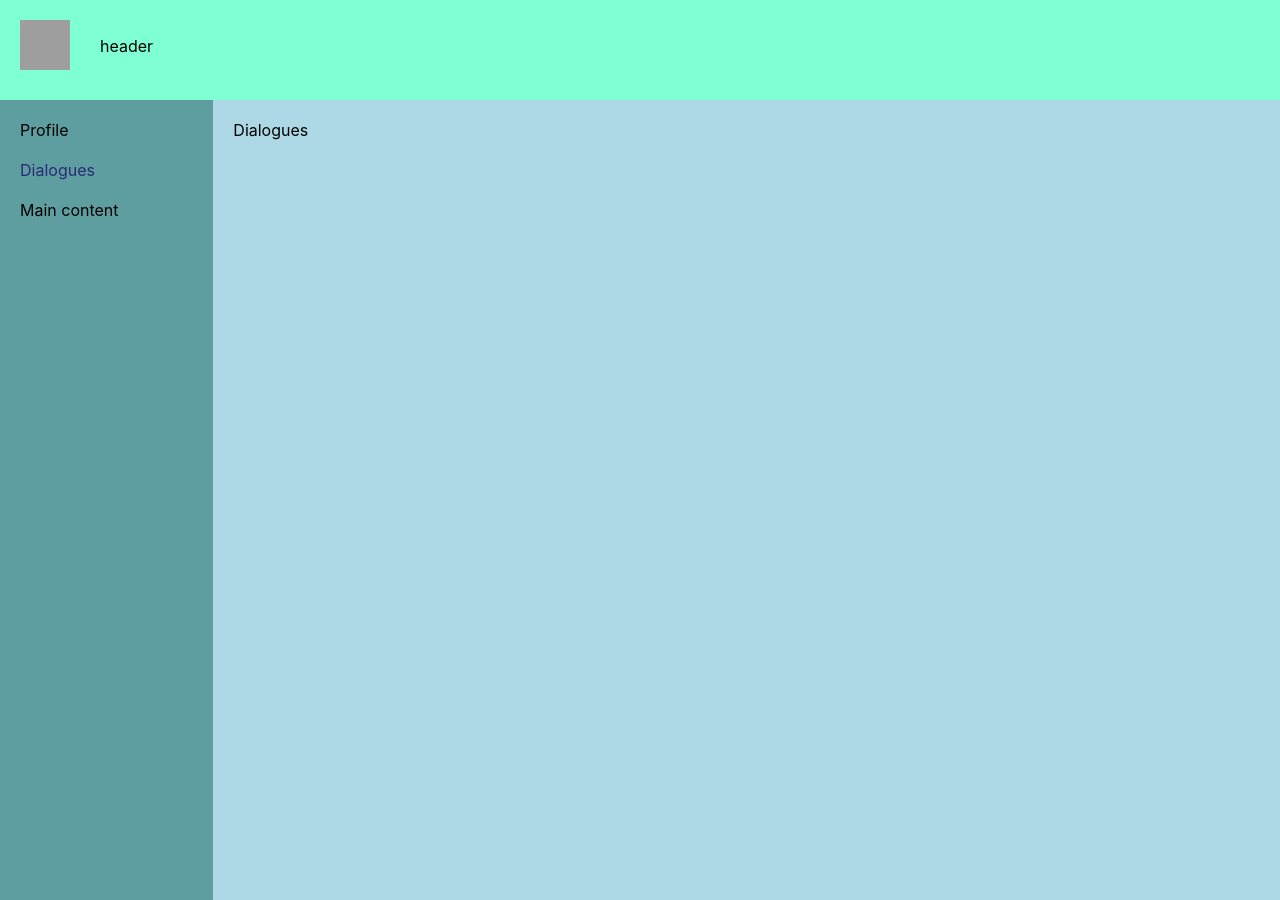
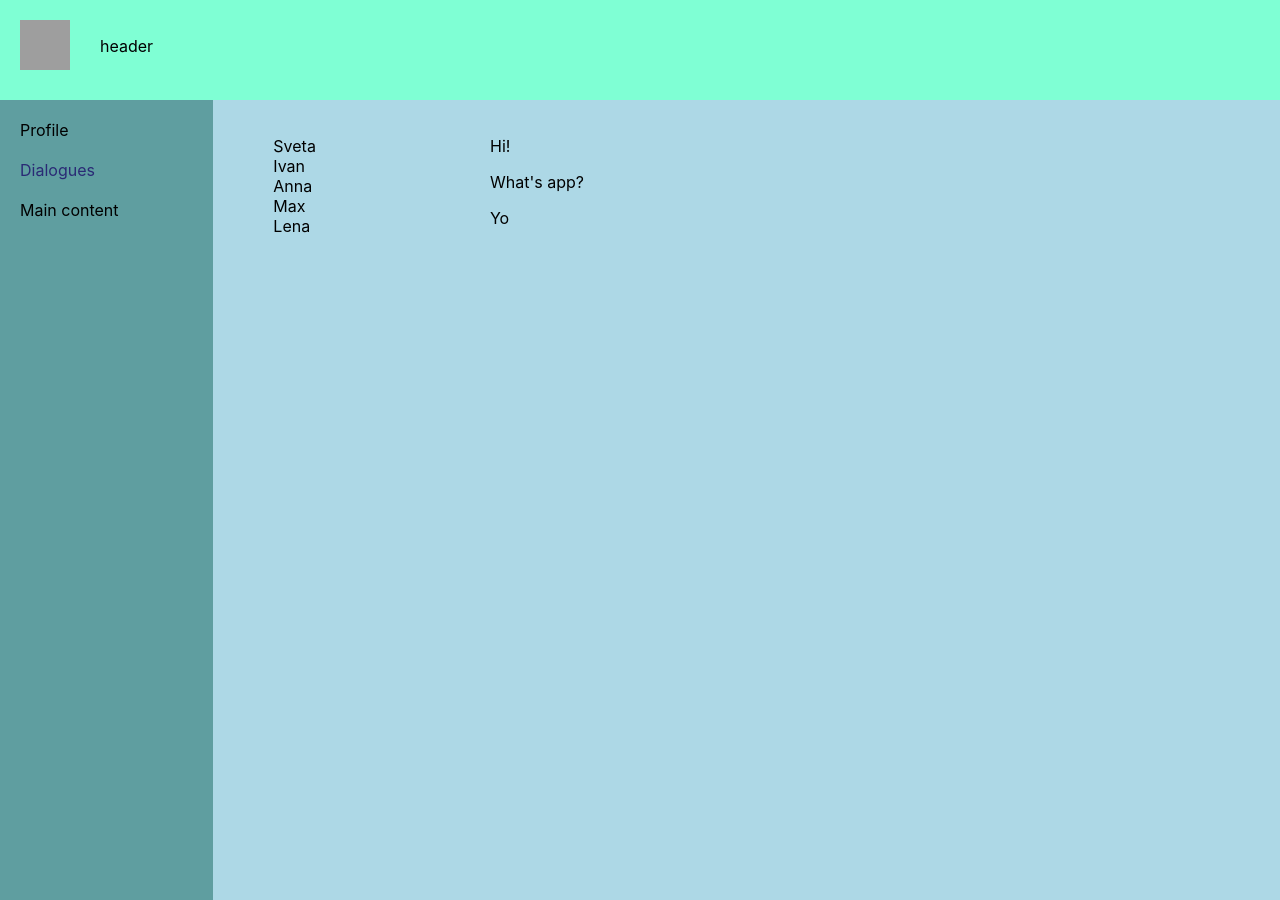
Before and after one commit to MorozovaAN/social-network, a React (Create React App) app: page /dialogues in a window 1280 px wide. Built offline with nearby package versions, Linux system fonts and the light colour scheme; grey boxes are pictures that could not be loaded.

Commit message:
refactor: lesson 23, refactor

```diff
--- a/src/components/ Dialogues/Dialogues.module.css
+++ b/src/components/ Dialogues/Dialogues.module.css
@@ -0,0 +1,11 @@
+.container {
+  display: grid;
+  grid-template-columns: 1fr 3fr;
+}
+.dialogues {
+  list-style-type: none;
+}
+.link {
+  color: inherit;
+  text-decoration: none;
+}
--- a/src/components/ Dialogues/Dialogues.tsx
+++ b/src/components/ Dialogues/Dialogues.tsx
@@ -1,6 +1,44 @@
 import React from "react";
 import style from "./Dialogues.module.css";
+import { NavLink } from "react-router-dom";
+import { message } from "antd";
+
+type DialogItemType = {
+  name: string;
+  id: number;
+};
+const DialogItem = (props: DialogItemType) => {
+  let path = `/dialogues/${props.id}`;
+  return (
+    <li className={style.dialog}>
+      <NavLink className={style.link} to={path}>
+        {props.name}
+      </NavLink>
+    </li>
+  );
+};
+
+const Message = (props: { message: string }) => {
+  return <p className={style.message}>{props.message}</p>;
+};
 
 export const Dialogues = () => {
-  return <div>Dialogues</div>;
+  return (
+    <div className={style.container}>
+      <div className={style.dialoguesContainer}>
+        <ul className={style.dialogues}>
+          <DialogItem name={"Sveta"} id={1} />
+          <DialogItem name={"Ivan"} id={2} />
+          <DialogItem name={"Anna"} id={3} />
+          <DialogItem name={"Max"} id={4} />
+          <DialogItem name={"Lena"} id={5} />
+        </ul>
+      </div>
+      <div className={style.messages}>
+        <Message message={"Hi!"} />
+        <Message message={"What's app?"} />
+        <Message message={"Yo"} />
+      </div>
+    </div>
+  );
 };
--- a/src/components/Profile/MyPosts/MyPosts.tsx
+++ b/src/components/Profile/MyPosts/MyPosts.tsx
@@ -8,8 +8,10 @@ export const MyPosts = () => {
       <Post message="Hi, how are you" />
       <Post message="It's my friends" />
       <textarea></textarea>
-      <button>Send post</button>
-      <button>Remove post</button>
+      <div>
+        <button>Send post</button>
+        <button>Remove post</button>
+      </div>
     </div>
   );
 };
--- a/src/components/Profile/Profile.module.css
+++ b/src/components/Profile/Profile.module.css
@@ -2,7 +2,3 @@
   width: 100%;
   height: 200px;
 }
-.userInfo {
-  display: flex;
-  column-gap: 20px;
-}
--- a/src/components/Profile/Profile.tsx
+++ b/src/components/Profile/Profile.tsx
@@ -1,6 +1,7 @@
 import React from "react";
 import style from "./Profile.module.css";
 import { MyPosts } from "./MyPosts/MyPosts";
+import { ProfileInfo } from "./ProfileInfo/ProfileInfo";
 
 export const Profile = () => {
   return (
@@ -10,20 +11,7 @@ export const Profile = () => {
         className={style.img}
         src="https://images.fineartamerica.com/images/artworkimages/mediumlarge/1/horizontal-vivid-varitone-ocean-sunset-horizon-blur-abstraction-nickolay-loginov.jpg"
       />
-      <div className={style.userInfo}>
-        <img
-          width="100"
-          height="100"
-          src="https://android-obzor.com/wp-content/uploads/2022/02/5-1.jpg"
-          alt="avatar"
-        />
-        <p>
-          Lorem ipsum dolor sit amet, consectetur adipisicing elit. Aperiam
-          blanditiis cupiditate fuga illo iure molestiae nulla, odit optio,
-          perferendis qui sint soluta veritatis, voluptatum? Iusto modi natus
-          nesciunt numquam sapiente!
-        </p>
-      </div>
+      <ProfileInfo />
       <MyPosts />
     </div>
   );
--- /dev/null
+++ b/src/components/Profile/ProfileInfo/ProfileInfo.module.css
@@ -0,0 +1,4 @@
+.info {
+  display: flex;
+  column-gap: 20px;
+}
--- /dev/null
+++ b/src/components/Profile/ProfileInfo/ProfileInfo.tsx
@@ -0,0 +1,21 @@
+import style from "./ProfileInfo.module.css";
+import React from "react";
+
+export const ProfileInfo = () => {
+  return (
+    <div className={style.info}>
+      <img
+        width="100"
+        height="100"
+        src="https://android-obzor.com/wp-content/uploads/2022/02/5-1.jpg"
+        alt="avatar"
+      />
+      <p>
+        Lorem ipsum dolor sit amet, consectetur adipisicing elit. Aperiam
+        blanditiis cupiditate fuga illo iure molestiae nulla, odit optio,
+        perferendis qui sint soluta veritatis, voluptatum? Iusto modi natus
+        nesciunt numquam sapiente!
+      </p>
+    </div>
+  );
+};
```
